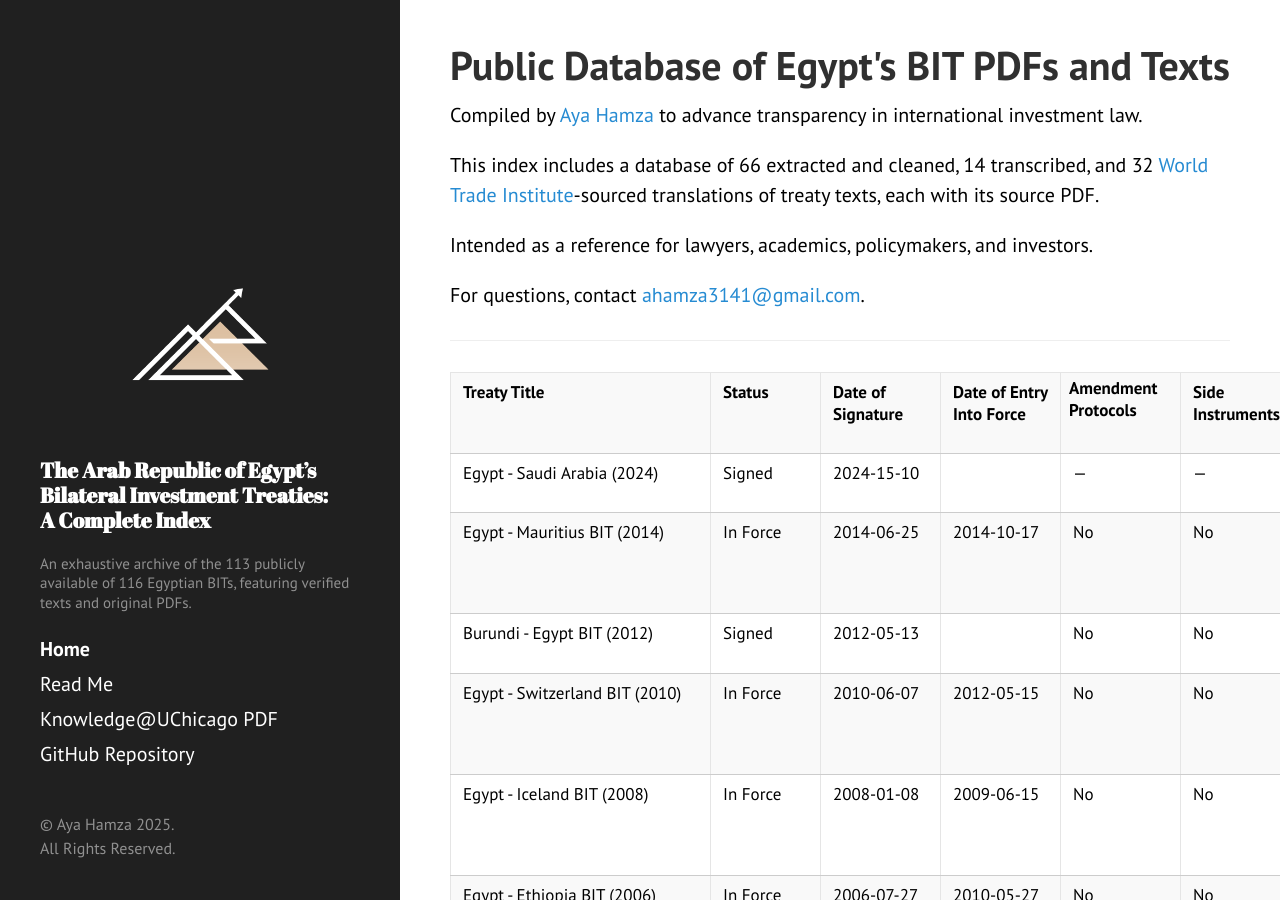
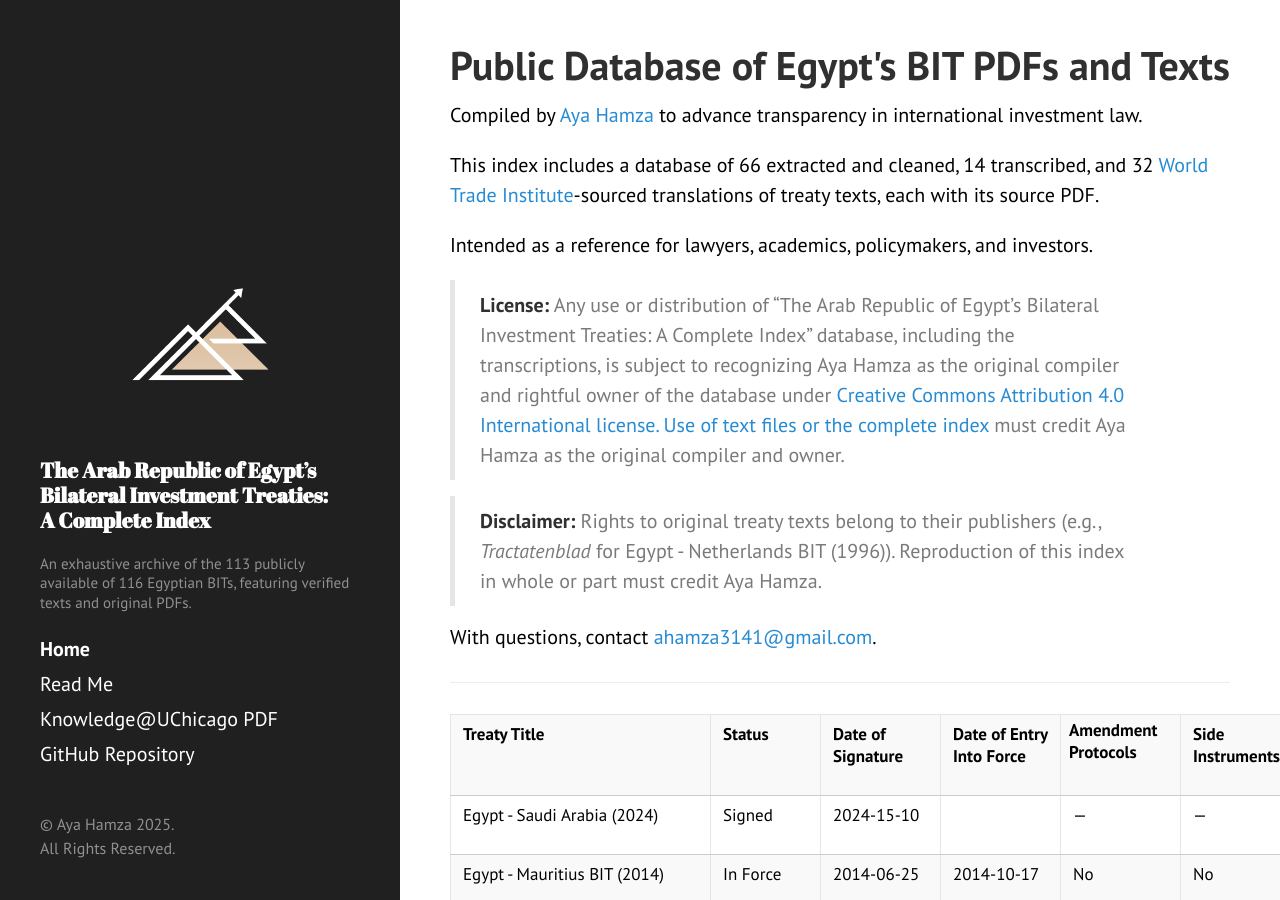
Before and after one commit to ayahamza1/MENABITs, a Jekyll site: the page built from index.md, in a window 1280 px wide and 900 px high. Built offline with Jekyll 4.4.1, drawn with Linux system fonts in a browser that asks for light colours.

Commit message:
Update index.md

```diff
--- a/index.md
+++ b/index.md
@@ -10,7 +10,11 @@ This index includes a database of 66 extracted and cleaned, 14 transcribed, and
 
 Intended as a reference for lawyers, academics, policymakers, and investors.
 
-For questions, contact [ahamza3141@gmail.com](mailto:ahamza3141@gmail.com).
+> **License:** Any use or distribution of "The Arab Republic of Egypt's Bilateral Investment Treaties: A Complete Index" database, including the transcriptions, is subject to recognizing Aya Hamza as the original compiler and rightful owner of the database under <a href="https://creativecommons.org/licenses/by/4.0/">Creative Commons Attribution 4.0 International license. Use of text files or the [complete index](https://edit.wti.org/document/investment-treaty/search) must credit Aya Hamza as the original compiler and owner.
+
+> **Disclaimer:** Rights to original treaty texts belong to their publishers (e.g., *Tractatenblad* for Egypt - Netherlands BIT (1996)). Reproduction of this index in whole or part must credit Aya Hamza.
+
+With questions, contact [ahamza3141@gmail.com](mailto:ahamza3141@gmail.com).
 
 ---
 
```
